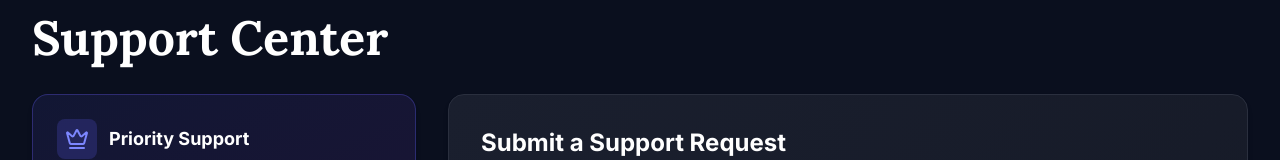
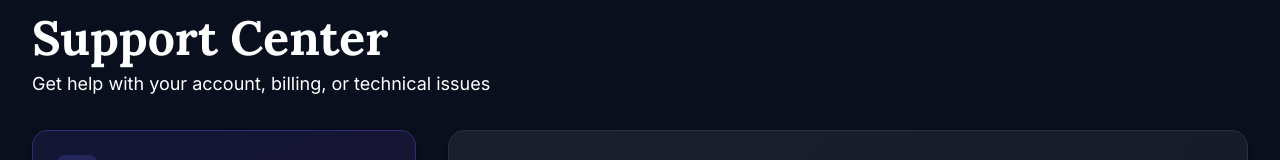
Before and after one commit to slimmugnai-oss/garrison-ledger, a Next.js app: page /dashboard/support in a window 1280 px wide. Shown: the part 147-307 px from the top of the page. Built offline with nearby package versions, Linux system fonts and the light colour scheme; no server answers; sample sign-in values are in the browser's storage.

Commit message:
🔧 Fix PageHeader prop in dashboard support
Fixed TypeScript error:

✅ FIX:
- Changed 'description' to 'subtitle' in PageHeader component
- PageHeader accepts 'subtitle', not 'description'

Files changed (1):
- app/dashboard/support/page.tsx

Build should now pass!

```diff
--- a/app/dashboard/support/page.tsx
+++ b/app/dashboard/support/page.tsx
@@ -22,7 +22,7 @@ export default async function DashboardSupportPage() {
         <div className="max-w-7xl mx-auto px-4 sm:px-6 lg:px-8">
           <PageHeader
             title="Support Center"
-            description="Get help with your account, billing, or technical issues"
+            subtitle="Get help with your account, billing, or technical issues"
           />
 
           <div className="grid grid-cols-1 lg:grid-cols-3 gap-8">
```
